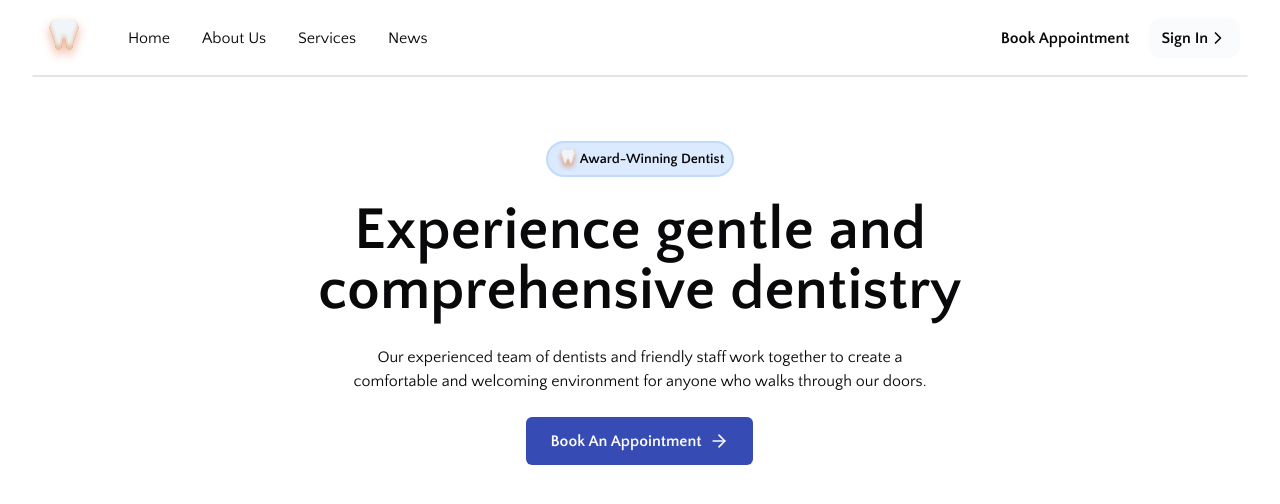
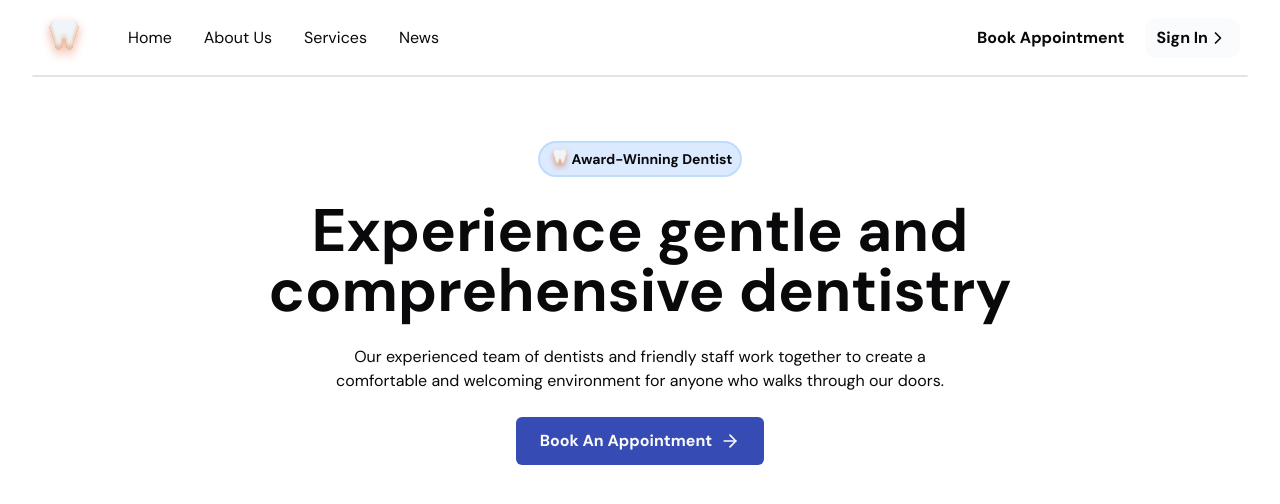
Before and after one commit to Chinwike1/dentist-direct, a Next.js app: page / in a window 1280 px wide. Shown: the top 504 px of the page. Built offline with nearby package versions, Linux system fonts and the light colour scheme; what tailwindcss-debug-screens would draw is missing.

Commit message:
chore: swap sans and mono font

```diff
--- a/tailwind.config.ts
+++ b/tailwind.config.ts
@@ -19,8 +19,8 @@ const config = {
     },
     extend: {
       fontFamily: {
-        mono: ['var(--font-dm_sans)'],
-        sans: ['var(--font-quatt_sans)'],
+        mono: ['var(--font-quatt_sans)'],
+        sans: ['var(--font-dm_sans)'],
       },
       colors: {
         brand: {
```
